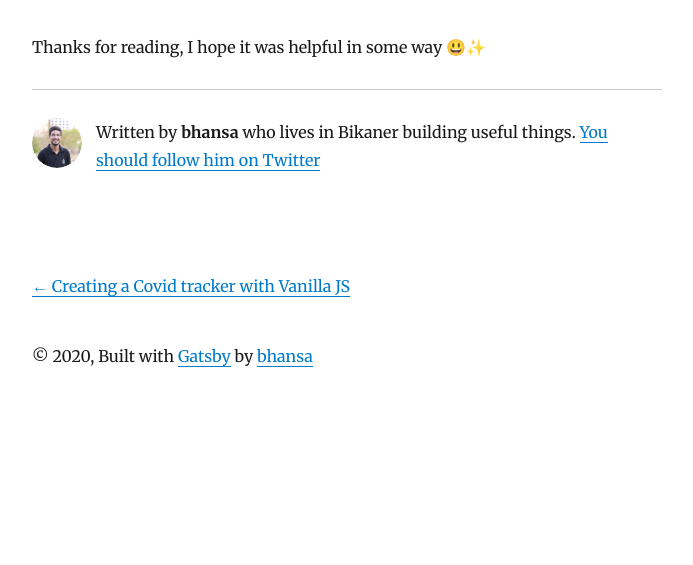
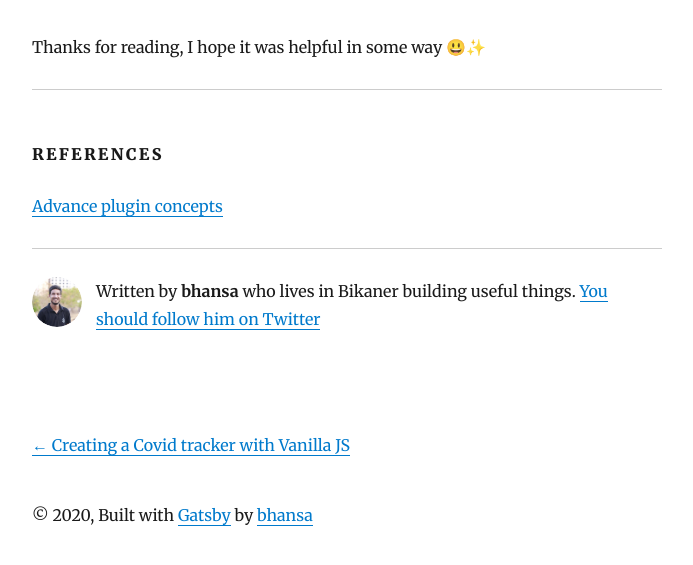
Before and after one commit to bhansa/blog, a Gatsby site: page /creating-jquery-plugin/ in a window 1280 px wide. Shown: the part 3054-3619 px from the top of the page, without its empty margins (293-986 px from the left). Before the commit the page ends 3466 px from the top, so only its background shows below. Built offline with nearby package versions, Linux system fonts and the light colour scheme; Gatsby itself is replaced by a stand-in of ours; some packages are replaced by stand-ins of ours.

Commit message:
added references

```diff
--- a/content/blog/creating-jquery-plugin/index.md
+++ b/content/blog/creating-jquery-plugin/index.md
@@ -93,3 +93,9 @@ Above function reads the passed jquery object and updates the first letter of th
 </iframe>
 
 Thanks for reading, I hope it was helpful in some way 😃✨
+
+---
+
+#### References
+
+[Advance plugin concepts](https://learn.jquery.com/plugins/advanced-plugin-concepts/)
```
